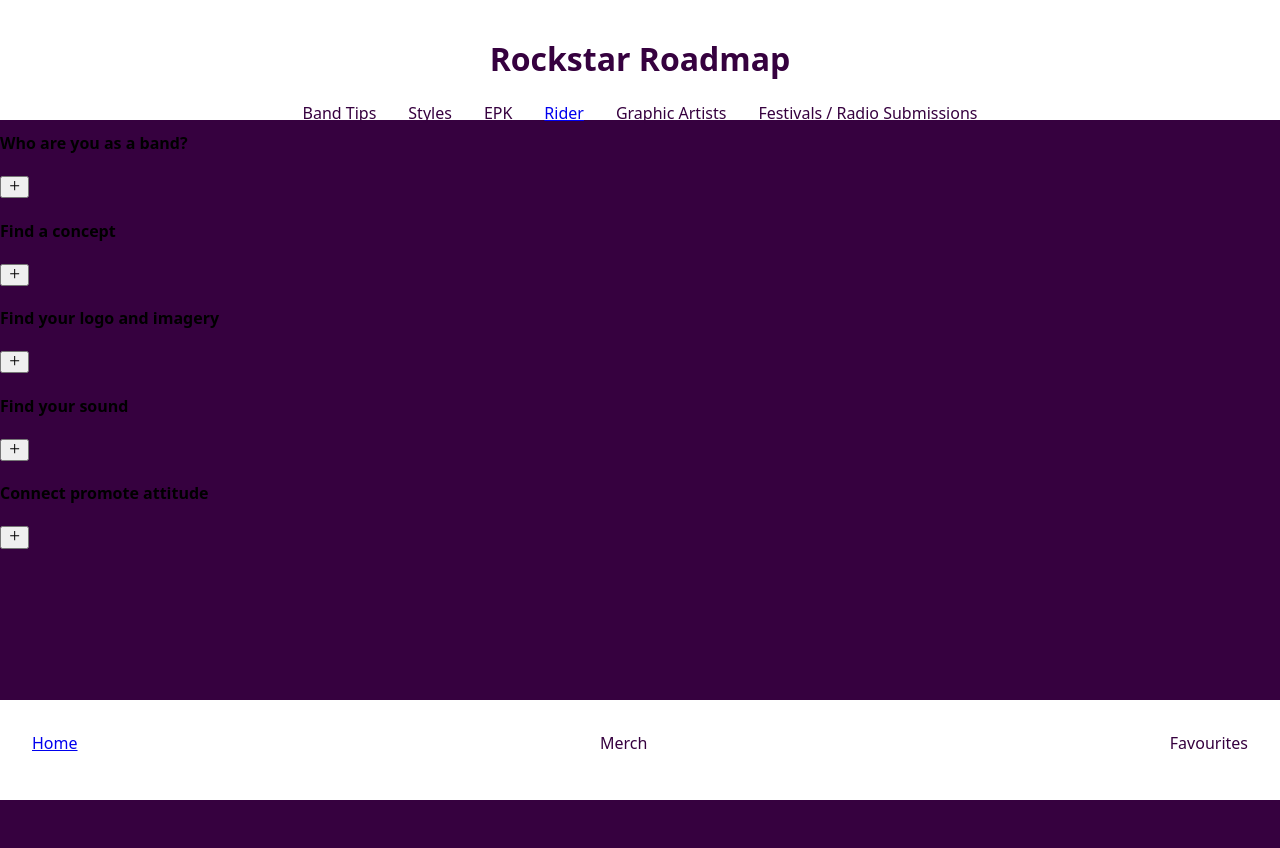
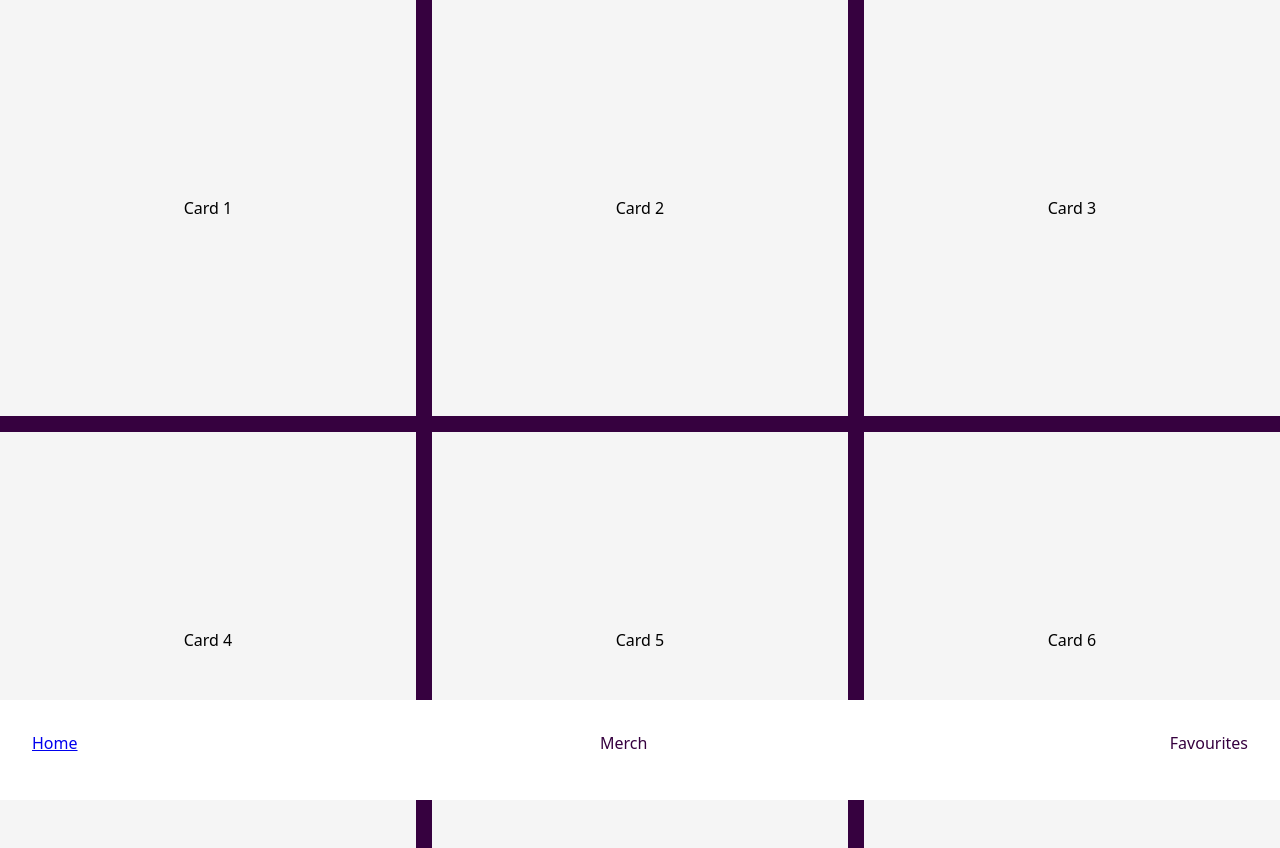
Before and after one commit to IC-Socaciu/Rockstar-Roadmap, a Next.js app: page /landing in a window 1280 px wide. Before the commit the page ends 800 px from the top, so only its background shows below. Built offline with nearby package versions, Linux system fonts and the light colour scheme.

Commit message:
grid added to main page still unsure of design

```diff
--- a/components/AP/index.js
+++ b/components/AP/index.js
@@ -6,5 +6,34 @@ import ImageWithButton from "../ImageWithButton";
 
 export default function MainPage(){
   return (
-  <h1>TEST MAIN PAGE</h1>
-)}
+
+        <CardGrid>
+        {[...Array(6)].map((_, index) => (
+          <Card key={index}>
+            <CardText>Card {index + 1}</CardText>
+          </Card>
+        ))}
+      </CardGrid>
+    );
+  };
+
+
+  const CardGrid = styled.div`
+  display: grid;
+  grid-template-columns: repeat(3, 1fr);
+  gap: 1rem;
+`;
+
+const Card = styled.div`
+  position: relative;
+  width: 100%;
+  padding-top: 100%;
+  background-color: #f5f5f5;
+`;
+
+const CardText = styled.div`
+  position: absolute;
+  top: 50%;
+  left: 50%;
+  transform: translate(-50%, -50%);
+`;
--- a/components/Layout/index.js
+++ b/components/Layout/index.js
@@ -4,7 +4,7 @@ import Footer from "../Footer";
 export default function Layout() {
   return (
     <>
-      <Header />
+      {/* <Header /> */}
       <Footer />
     </>
   );
--- a/components/Tips/index.js
+++ /dev/null
@@ -1,19 +0,0 @@
-import React, { useState } from "react";
-import { AiOutlineMinus, AiOutlinePlus } from "react-icons/ai";
-
-const SingleQuestion = ({ title, info }) => {
-  const [showInfo, setShowInfo] = useState(false);
-  return (
-    <div className="review">
-      <header>
-        <h4>{title}</h4>
-        <button className="random-btn" onClick={() => setShowInfo(!showInfo)}>
-          {showInfo ? <AiOutlineMinus /> : <AiOutlinePlus />}
-        </button>
-      </header>
-      {showInfo && <p>{info}</p>}
-    </div>
-  );
-};
-
-export default SingleQuestion;
--- a/pages/landing.js
+++ b/pages/landing.js
@@ -1,26 +1,13 @@
-import { styled } from "styled-components";
-import MainPage from "@/components/AP";
-import SingleQuestion from "@/components/Tips";
 import React, { useState } from 'react';
-import tips from "./tips";
+import MainPage from '@/components/AP';
 
 
+export default function HomePage() {
 
-export default function HomePage(){
-  const [tip, setTip] = useState(tips);
-const [questions, setQuestion] = useState(tips);
-  return(
+  return (
     <>
     <MainPage/>
-    <h3>Questions and answer about login</h3>
-        <section className="info">
-          {questions.map((question) => {
-            return <SingleQuestion
-            key={question.id}
-            title={question.title}
-            info={question.info} />
-          })}
-        </section>
-    </>
+  </>
+
   )
-}
+};
--- a/pages/tips.js
+++ /dev/null
@@ -1,34 +0,0 @@
-const tips = [
-  {
-    id: 1,
-    title: "Who are you as a band?",
-    info:
-      "Lorem ipsum dolor sit amet consectetur adipisicing elit. Maxime mollitia,molestiae quas vel sint commodi repudiandae consequuntur voluptatum laborum numquam blanditiis harum quisquam eius sed odit fugiat iusto fuga praesentium optio, eaque rerum! Provident similique accusantium nemo autem. Veritatis obcaecati tenetur iure eius earum ut molestias architecto voluptate aliquam nihil"
-  },
-  {
-    id: 2,
-    title: "Find a concept",
-    info:
-      "Lorem ipsum dolor sit amet consectetur adipisicing elit. Maxime mollitia,molestiae quas vel sint commodi repudiandae consequuntur voluptatum laborum numquam blanditiis harum quisquam eius sed odit fugiat iusto fuga praesentium optio, eaque rerum! Provident similique accusantium nemo autem. Veritatis obcaecati tenet"
-  },
-  {
-    id: 3,
-    title: "Find your logo and imagery",
-    info:
-      "Lorem ipsum dolor sit amet consectetur adipisicing elit. Maxime mollitia,molestiae quas vel sint commodi repudiandae consequuntur voluptatum laborum numquam blanditiis harum quisquam eius sed odit fugiat iusto fuga praesentium optio, eaque rerum! Provident similique accusantium nemo autem. Veritatis obcaecati tenet"
-  },
-  {
-    id: 4,
-    title: "Find your sound",
-    info:
-      "Lorem ipsum dolor sit amet consectetur adipisicing elit. Maxime mollitia,molestiae quas vel sint commodi repudiandae consequuntur voluptatum laborum numquam blanditiis harum quisquam eius sed odit fugiat iusto fuga praesentium optio, eaque rerum! Provident similique accusantium nemo autem. Veritatis obcaecati tenet"
-  },
-  {
-    id: 5,
-    title: "Connect promote attitude",
-    info:
-      "Lorem ipsum dolor sit amet consectetur adipisicing elit. Maxime mollitia,molestiae quas vel sint commodi repudiandae consequuntur voluptatum laborum numquam blanditiis harum quisquam eius sed odit fugiat iusto fuga praesentium optio, eaque rerum! Provident similique accusantium nemo autem. Veritatis obcaecati tenet"
-  }
-];
-
-export default tips;
```
